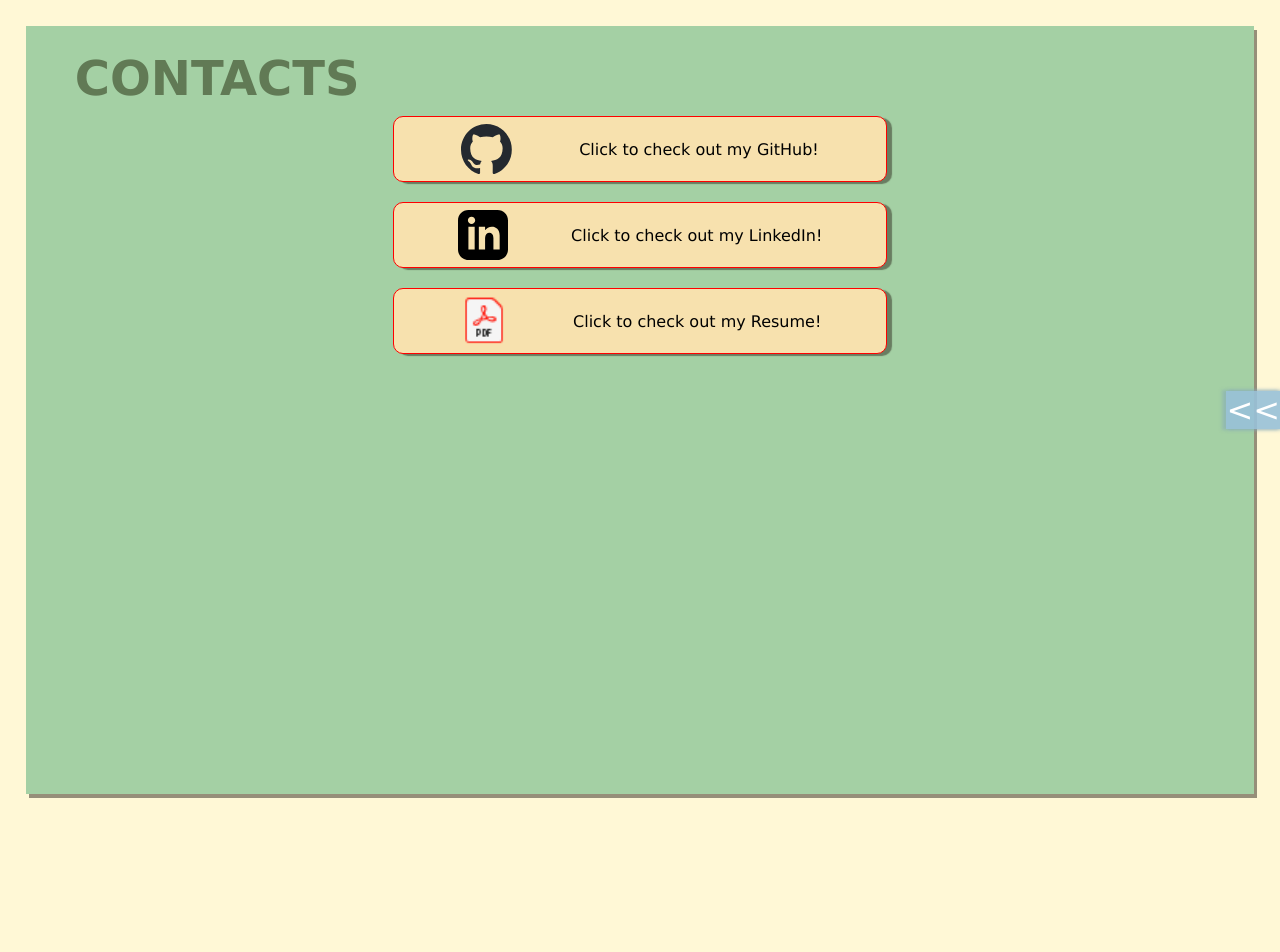
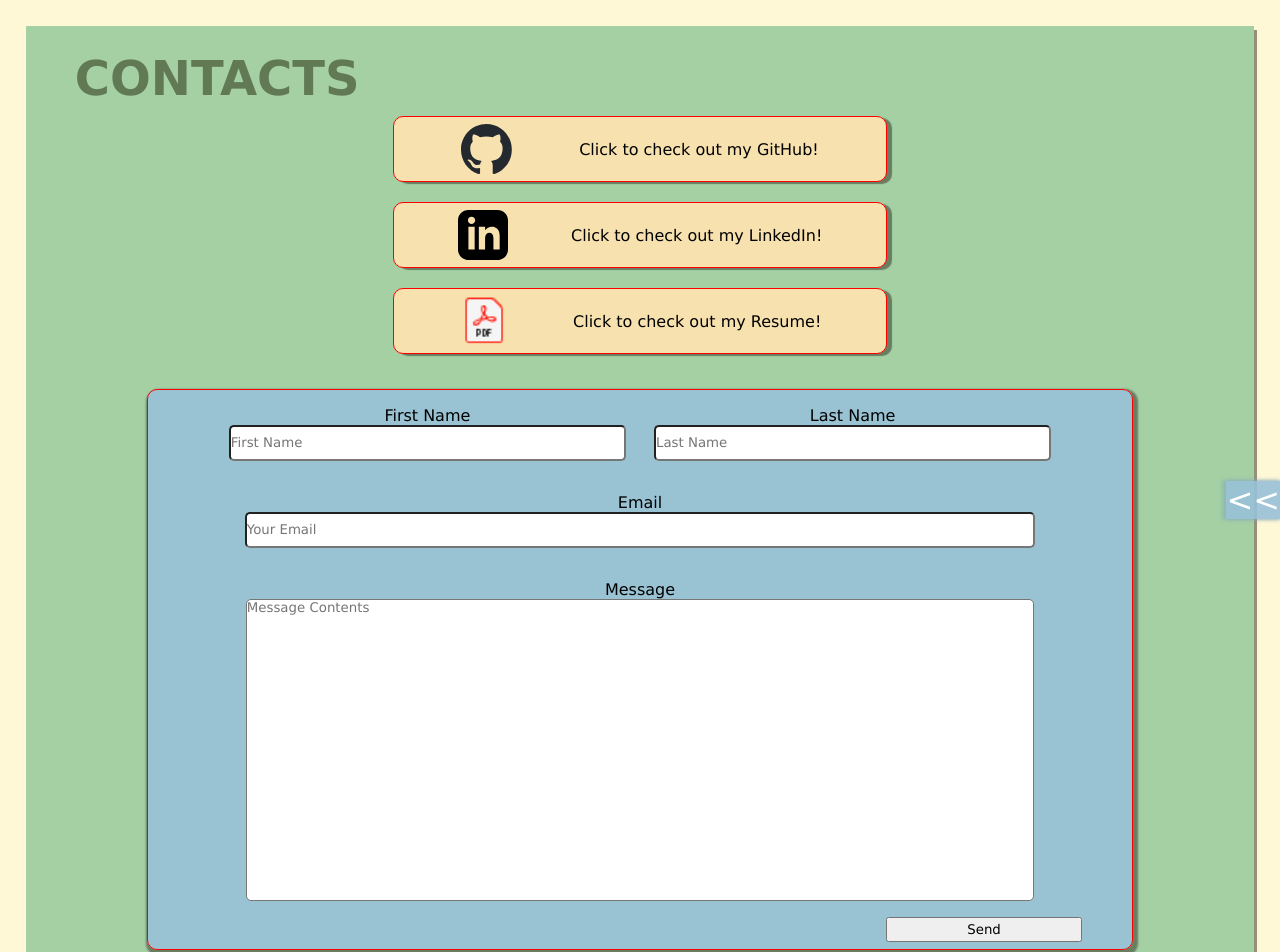
Before and after one commit to rlmech/personal_site, a React app: page /#/contacts in a window 1280 px wide. Shown: the top 952 px of the page. Before the commit the page ends 819 px from the top, so only its background shows below. Built offline with nearby package versions, Linux system fonts and the light colour scheme.

Commit message:
Add email form to Contacts page

```diff
--- a/src/containers/contacts/contacts.css
+++ b/src/containers/contacts/contacts.css
@@ -30,3 +30,83 @@
     object-fit: contain;
     padding-right: 5px;
 }
+
+.email-form-container {
+    width: 100%;
+    display: flex;
+    justify-content: center;
+    align-items: center;
+}
+
+.email-form {
+    margin-top: 2%;
+    margin-bottom: 2%;
+    width: 80%;
+    display: flex;
+    flex-direction: column;
+    justify-content: center;
+    align-items: center;
+    background-color: var(--color-navbar);
+    border-radius: 10px;
+    border: 1px solid red;
+    box-shadow: 2px 3px 2px 3px var(--color-shadow);
+}
+
+.email-form input, textarea {
+    min-height: 2rem;
+    border-radius: 5px;
+}
+
+.email-form textarea {
+    resize: none;
+}
+
+.email-form .wrap-field {
+    display: flex;
+    flex-direction: column;
+    justify-content: center;
+    align-items: center;
+    width: 100%;
+    margin: 1rem;
+}
+
+.email-form .name-fields {
+    display: flex;
+    flex-direction: row;
+    justify-content: center;
+    align-items: center;
+    flex-wrap: wrap;
+    width: 100%;
+}
+
+.email-form .name-fields .wrap-field {
+    width: 40%;
+}
+
+.email-form .name-fields .wrap-field #fname, #lname {
+    width: 100%;
+}
+
+.email-form .wrap-field #email,
+.email-form #message {
+    width: 80%;
+}
+
+.email-form .wrap-field #message {
+    width: 80%;
+    min-height: 300px;
+}
+
+.email-form .sendButton {
+    position: relative;
+    width: 100%;
+    min-height: 2rem;
+    min-width: 100px;
+}
+
+.email-form .sendButton button {
+    position: absolute;
+    width: 20%;
+    height: 80%;
+    right: 5%;
+}
--- a/src/containers/contacts/contacts.jsx
+++ b/src/containers/contacts/contacts.jsx
@@ -37,10 +37,42 @@ const Contacts = () => {
         )
     })
 
+    const emailForm = <>
+        <div className="email-form-container">
+            <div className="email-form">
+                <div className="name-fields">
+                    <div className="wrap-field">
+                        <p>First Name</p>
+                        <input type="text" id="fname" placeholder="First Name"></input>
+                    </div>
+                    <div className="wrap-field">
+                        <p>Last Name</p>
+                        <input type="text" id="lname" placeholder="Last Name"></input>
+                    </div>
+                </div>
+
+                <div className="wrap-field">
+                    <p>Email</p>
+                    <input type="text" id="email" placeholder="Your Email"></input>
+                </div>
+                <div className="wrap-field">
+                    <p>Message</p>
+                    <textarea id="message" maxLength="2000" placeholder="Message Contents"></textarea>
+                </div>
+                <div className="sendButton">
+                    <button>Send</button>
+                </div>
+            </div>
+        </div>
+    </>
+
     return (
+        <>
         <ul className="contactables">
             {insertContacts}
         </ul>
+        {emailForm}
+        </>
     );
 }
 
--- a/src/containers/welcome/welcome.css
+++ b/src/containers/welcome/welcome.css
@@ -38,6 +38,7 @@
 
 .welcome-navbar {
     position: absolute;
+    max-height: 40%;
     bottom: 10px;
     left: 40px;
 }
@@ -88,7 +89,15 @@
 }
 
 @media screen and (max-width: 400px) {
+    .welcome-text p {
+        font-size: 3rem;
+    }
+
+    .welcome-navbar-list {
+        flex-direction: column;
+    }
+
     .welcome-navbar-list li {
-        font-size: 0.8rem;
+        font-size: 2rem;
     }
 }
```
